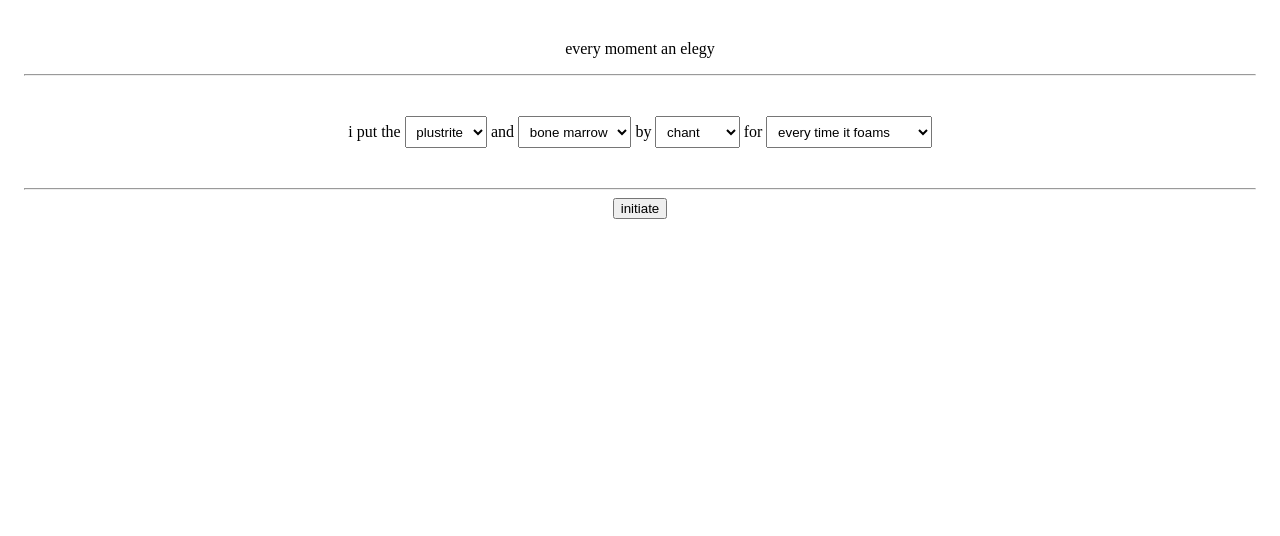
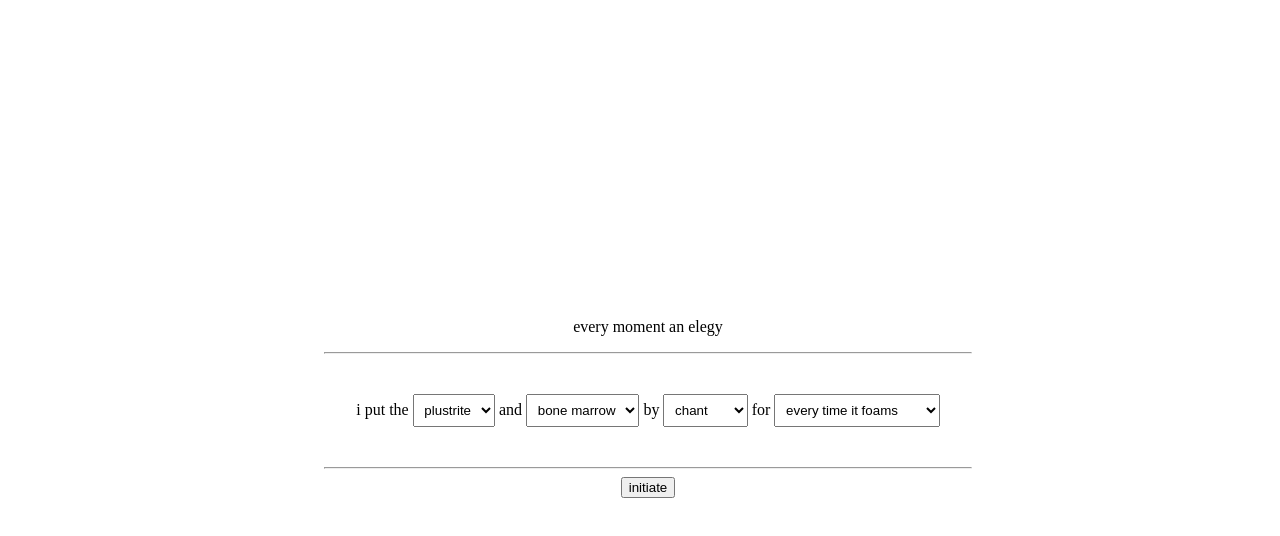
Before and after one commit to chiaski/ritualite, a website: page views/index.html in a window 1280 px wide. Drawn offline with nearby package versions, Linux system fonts and the light colour scheme; no server answers.

Commit message:
🚠🌴 Updated with Glitch

```diff
--- a/public/style.css
+++ b/public/style.css
@@ -11,13 +11,16 @@ body{
 
 #container {
   padding: 1em;
-  width: 100%;
-  text-align: center;
+  width: 100vw;
+  height:100vh;
+  display:flex;
+  place-items:center;
+  justify-content:center;
+  text-align:center;
 }
 
 section {
-  position: relative;
-  bottom: 0;
+  height: auto;
 }
 
 .act{
```
